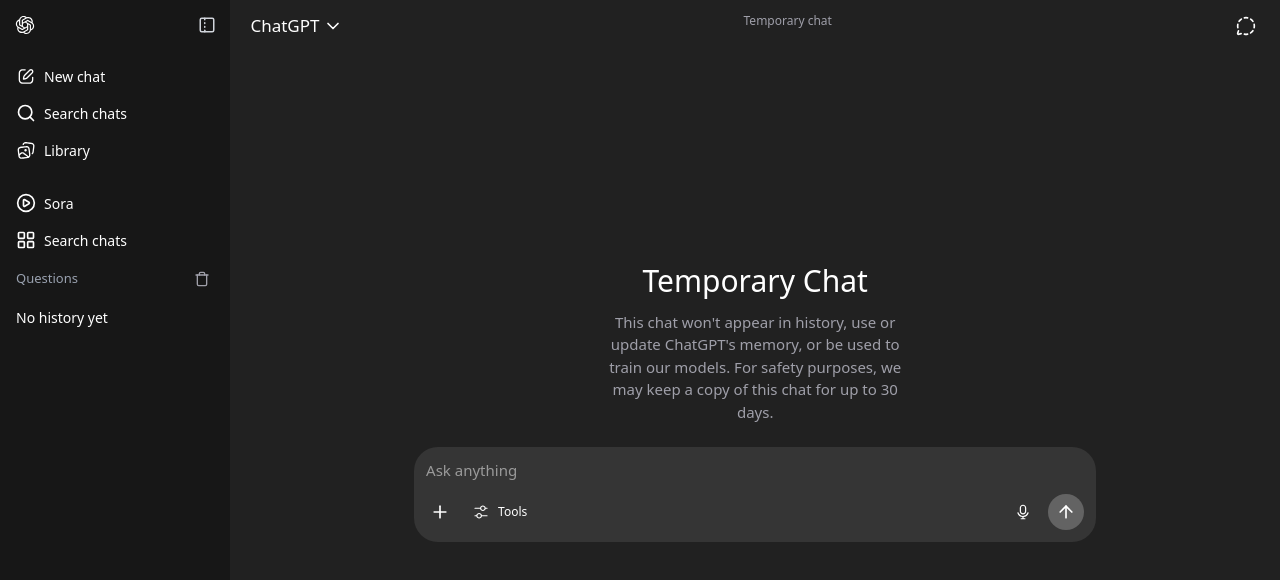
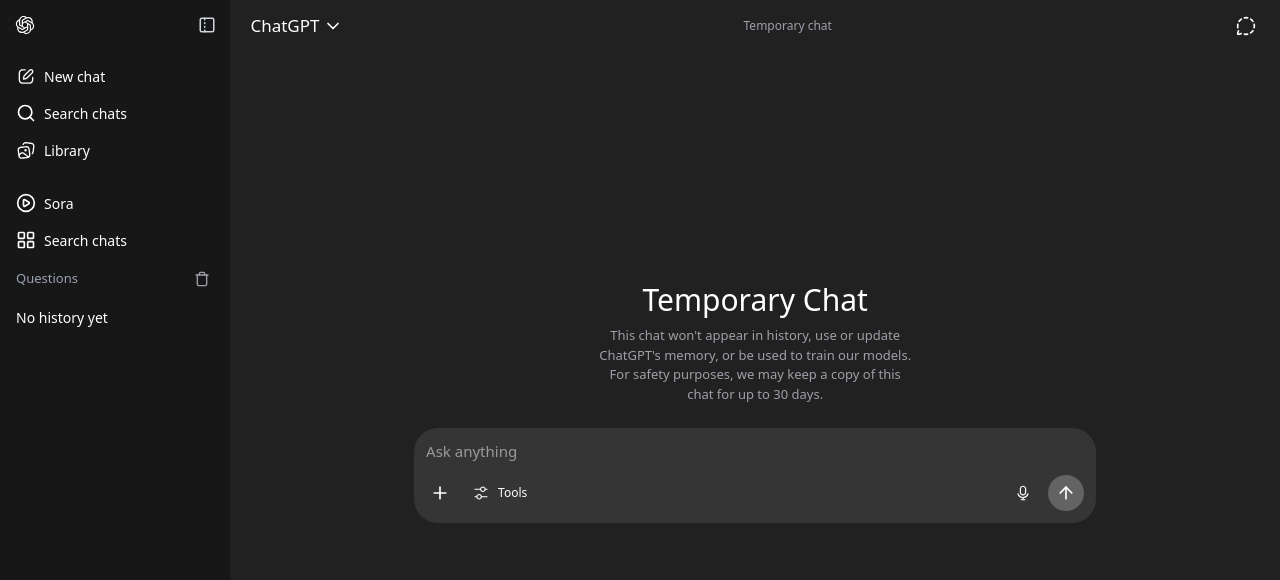
Before and after one commit to usmanali0805/ChatGPT-clone, a React (Vite) app: page / in a window 1280 px wide. Both pictures are taken after a click on the element 1245 px from the left and 26 px from the top of the page. Shown: the top 580 px of the page. Built offline with nearby package versions, Linux system fonts and the light colour scheme.

Commit message:
Add new chat functionality

```diff
--- a/src/App.tsx
+++ b/src/App.tsx
@@ -7,12 +7,13 @@
 
 function App() {
   const [question, setQuestion] = useState('')
+  const [newchat, setNewchat] = useState(false)
   console.log(question)
   return (
     <HistoryProvider>
     <div className = "w-full flex">
-      <Sidebar setQuestion = {setQuestion}/>
-      <Homepage question= {question}/>
+      <Sidebar setNewchat={setNewchat} setQuestion = {setQuestion}/>
+      <Homepage setNewchat={setNewchat} newchat={newchat} question= {question}/>
     </div>
     </HistoryProvider>
   )
--- a/src/Pages/Homepage.tsx
+++ b/src/Pages/Homepage.tsx
@@ -2,12 +2,12 @@
 import Navbar from '../component/Navbar'
 import setting from '../assets/svg/setting.svg'
 import mic from '../assets/svg/mic.svg'
-import { useEffect, useState  } from 'react'
+import { useEffect, useState } from 'react'
 import Message from '../component/Message'
-import {useHistory} from '../context/HistoryContext'
+import { useHistory } from '../context/HistoryContext'
 import { Input } from 'postcss'
 
-const Homepage = ({question}) => {
+const Homepage = ({ question, newchat , setNewchat }) => {
   const { addToHistory } = useHistory();
   const [input, setInput] = useState("");
   const [inptbtn, setInptbtn] = useState(false)
@@ -34,7 +34,7 @@
       {
         parts: [
           {
-            text: `${question?question:input}`
+            text: `${question ? question : input}`
           }
         ]
       }
@@ -69,10 +69,10 @@
   }
 
   useEffect(() => {
-    if(question.length>0){
+    if (question.length > 0) {
       setChat((prev) => [...prev, { role: "user", text: question }]);
-    Getresponse()
-    setInptbtn(true)
+      Getresponse()
+      setInptbtn(true)
     }
 
   }, [question])
@@ -84,33 +84,39 @@
       Getresponse()
       setInput("")
       AddToFavourite()
-      if(!temporarychat)
-      addToHistory(input);
+      if (!temporarychat)
+        addToHistory(input);
     }
+  }
 
-  }
+  useEffect(() => {
+    if (newchat == true && chat.length > 0) {
+      setChat([])
+      setNewchat(false)
+    }
+  }, [newchat])
 
   const AddToFavourite = () => {
     let history = localStorage.getItem("History")
     if (history) {
       let htry = JSON.parse(history)
-      htry = [...htry,input]
-      localStorage.setItem('History',JSON.stringify(htry))
+      htry = [...htry, input]
+      localStorage.setItem('History', JSON.stringify(htry))
 
-    }else{
-      localStorage.setItem("History",JSON.stringify([input]))
+    } else {
+      localStorage.setItem("History", JSON.stringify([input]))
     }
   }
 
   console.log(chat)
   return (
     <section className="w-[82vw] h-screen relative bg-[#212121]">
-      <Navbar setTemporarychat= {setTemporarychat} temporarychat={temporarychat} />
-      {inptbtn == false && <div className='w-full h-full flex flex-col gap-6 justify-center items-center'>
-        {temporarychat?<div className='flex justify-center items-center w-[30%] flex-col gap-2'>
+      <Navbar setTemporarychat={setTemporarychat} temporarychat={temporarychat} />
+      {inptbtn == false  && <div className='w-full h-full flex flex-col gap-6 justify-center items-center'>
+        {temporarychat ? <div className='flex justify-center items-center w-[30%] flex-col gap-1'>
           <h1 className='text-[30px] '>Temporary Chat</h1>
-          <p className='text-[15px] text-zinc-400 text-center'>This chat won't appear in history, use or update ChatGPT's memory, or be used to train our models. For safety purposes, we may keep a copy of this chat for up to 30 days.</p>
-        </div>:<h1 className='text-[30px]'>What can I help with?</h1>}
+          <p className='text-[13px] text-zinc-400 text-center'>This chat won't appear in history, use or update ChatGPT's memory, or be used to train our models. For safety purposes, we may keep a copy of this chat for up to 30 days.</p>
+        </div> : <h1 className='text-[30px]'>What can I help with?</h1>}
         <div className='w-[65%] h-[95px] p-3 rounded-3xl bg-[#353535]'>
           <label className='flex flex-col justify-between h-full items-center' htmlFor="input_id">
             <input id="input_id" value={input} onChange={Handleinput} className='w-full text-[15px] focus-visible:outline-none' type="text" placeholder='Ask anything' />
--- a/src/component/Navbar.tsx
+++ b/src/component/Navbar.tsx
@@ -11,7 +11,7 @@
   }
 
   return (
-    <div className="text-white bg-[#212121] p-3 px-5 absolute z-50 w-full  top-0 left-0  flex justify-between ">
+    <div className="text-white bg-[#212121] p-3 px-5 absolute z-50 w-full  top-0 left-0 items-center flex justify-between ">
       <span className='flex gap-1 items-center cursor-pointer justify-center'>
         <h3 className='text-[17px] '>ChatGPT</h3>
         <ChevronDownIcon className='w-[20px] h-[20px]' />
--- a/src/component/Sidebar.tsx
+++ b/src/component/Sidebar.tsx
@@ -5,13 +5,18 @@
 import { useHistory } from '../context/HistoryContext';
 
 
-const Sidebar = ({ setQuestion }) => {
+const Sidebar = ({ setQuestion , setNewchat}) => {
   const { history , clearHistory } = useHistory();
   const DeleteQuestions = ():void => {
     localStorage.removeItem("History")
     clearHistory()
 
   }
+
+  const HandleChat =() => {
+    setNewchat(true)
+  }
+
 
   return (
     <section className='h-screen w-[18vw] bg-[#171717] '>
@@ -25,7 +30,7 @@
           </span>
         </div>
         <div className='p-2 flex flex-col  '>
-          <div className='flex p-2 gap-2 w-full rounded-[10px] transition-all duration-100 h-fit cursor-pointer hover:bg-[#303030]'>
+          <div onClick={HandleChat} className='flex p-2 gap-2 w-full rounded-[10px] transition-all duration-100 h-fit cursor-pointer hover:bg-[#303030]'>
             <img src={new_chat} alt="dfdf" />
             <span className='text-[14px]'>New chat</span>
           </div>
```
